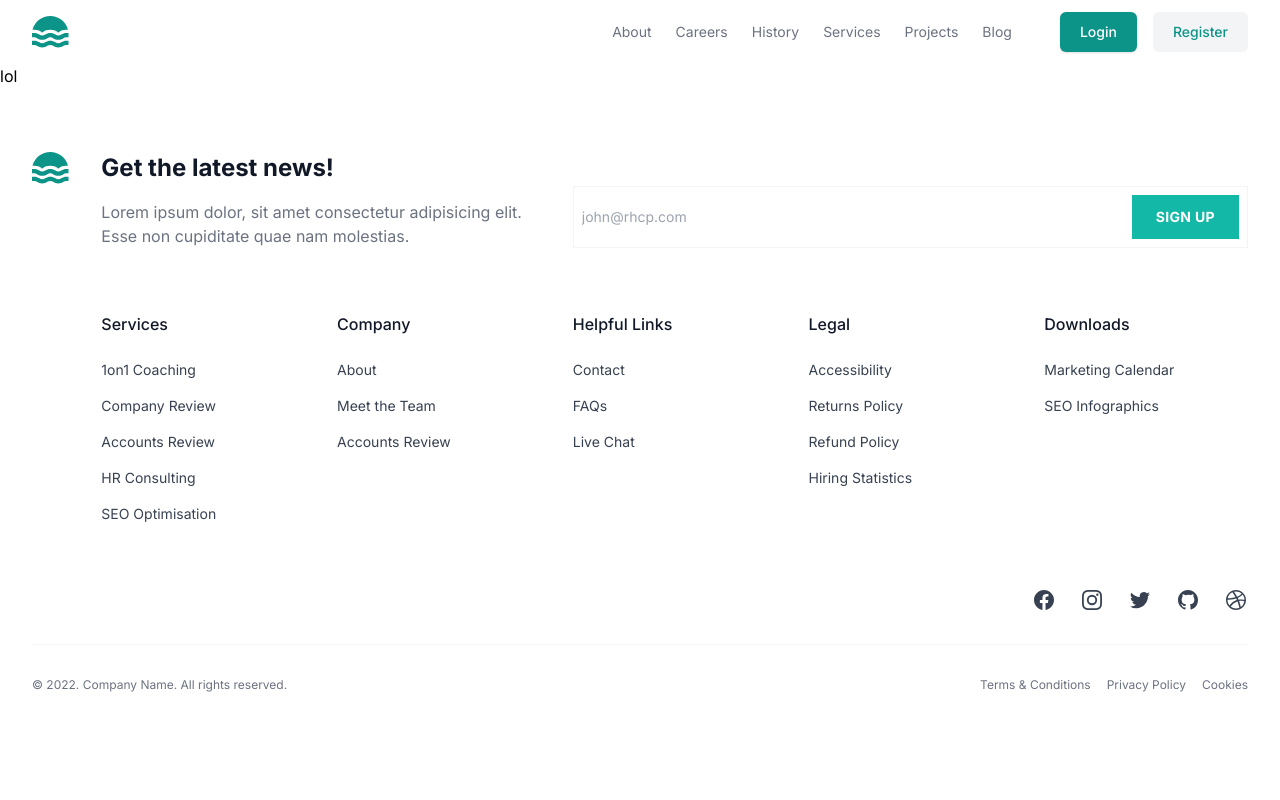
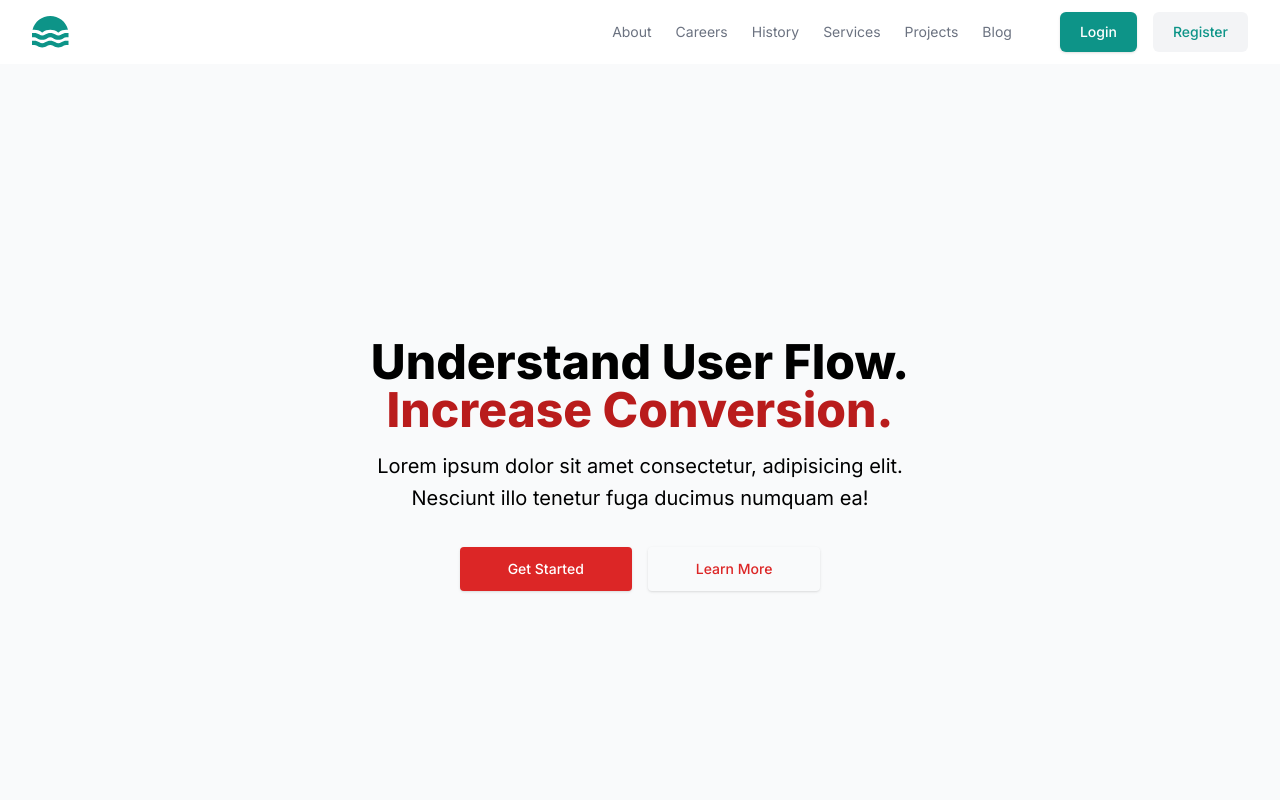
Before and after one commit to iamtonmoy0/test-next, a Next.js app: page / in a window 1280 px wide. Shown: the top 800 px of the page. Built offline with nearby package versions, Linux system fonts and the light colour scheme.

Commit message:
banner added

```diff
--- a/src/app/(with-layout)/page.js
+++ b/src/app/(with-layout)/page.js
@@ -2,9 +2,41 @@
 
 const HomePage=()=> {
   return (
-    <main >
-   lol
-    </main>
+    <section class="bg-gray-50">
+  <div
+    class="mx-auto max-w-screen-xl px-4 py-32 lg:flex lg:h-screen lg:items-center"
+  >
+    <div class="mx-auto max-w-xl text-center">
+      <h1 class="text-3xl font-extrabold sm:text-5xl">
+        Understand User Flow.
+        <strong class="font-extrabold text-red-700 sm:block">
+          Increase Conversion.
+        </strong>
+      </h1>
+
+      <p class="mt-4 sm:text-xl/relaxed">
+        Lorem ipsum dolor sit amet consectetur, adipisicing elit. Nesciunt illo
+        tenetur fuga ducimus numquam ea!
+      </p>
+
+      <div class="mt-8 flex flex-wrap justify-center gap-4">
+        <a
+          class="block w-full rounded bg-red-600 px-12 py-3 text-sm font-medium text-white shadow hover:bg-red-700 focus:outline-none focus:ring active:bg-red-500 sm:w-auto"
+          href="/get-started"
+        >
+          Get Started
+        </a>
+
+        <a
+          class="block w-full rounded px-12 py-3 text-sm font-medium text-red-600 shadow hover:text-red-700 focus:outline-none focus:ring active:text-red-500 sm:w-auto"
+          href="/about"
+        >
+          Learn More
+        </a>
+      </div>
+    </div>
+  </div>
+</section>
   )
 }
 
--- a/src/app/layout.js
+++ b/src/app/layout.js
@@ -12,11 +12,7 @@
   return (
     <html lang="en">
       <body className={inter.className}>
-       {/* header */}
         {children}
-       {/* footer */}
-
-
       </body>
     </html>
   )
```
